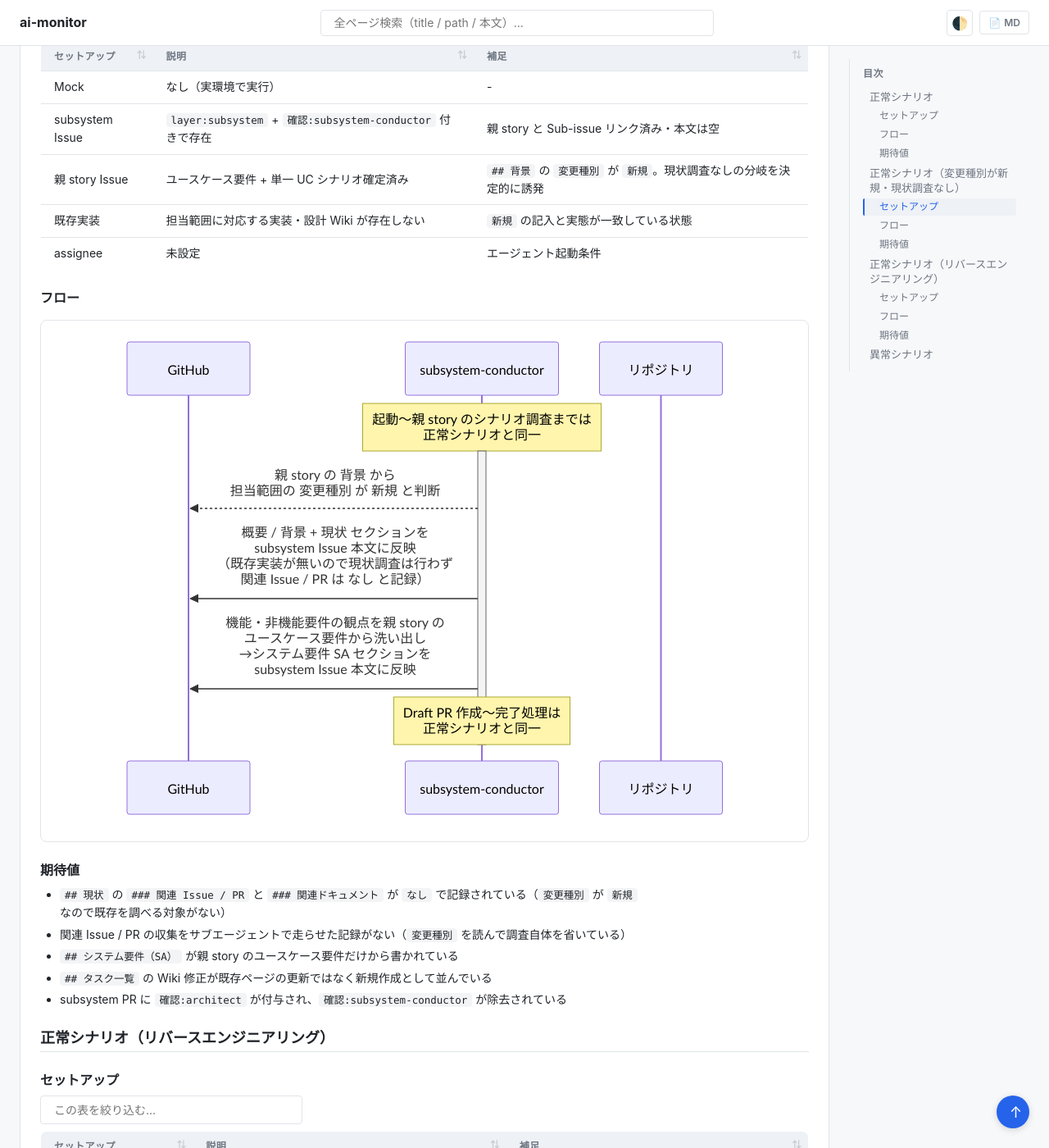
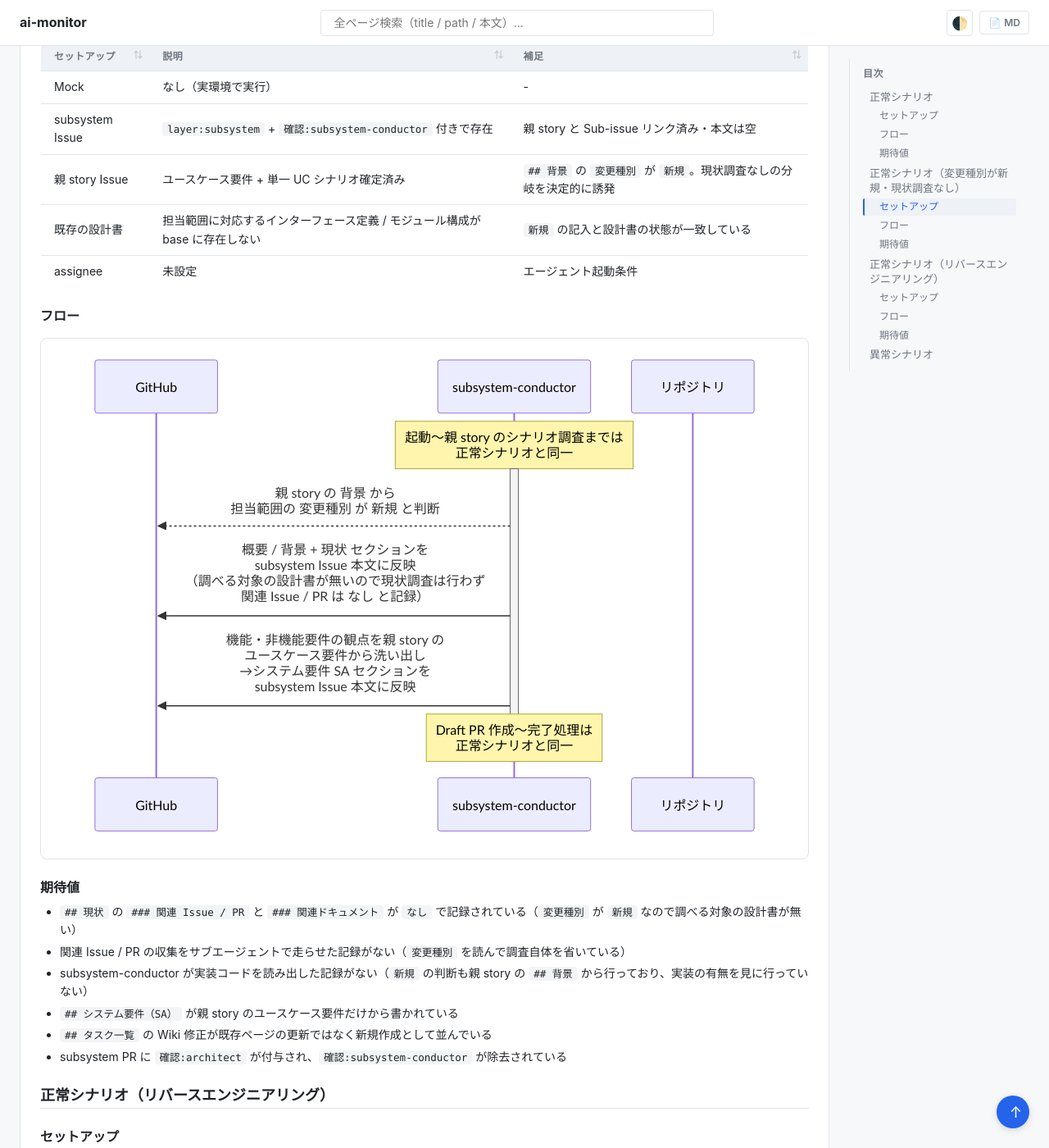
Before and after one commit to shuhei1101/ai-monitor, a Jekyll site: the page built from docs/wiki/設計図/シナリオ/単一ユースケース/subsystem要件確定.md, in a window 1280 px wide and 1400 px high, scrolled down 2199 px. Shown: the whole window at 82% size. Built offline with Jekyll 4.4.1, drawn with Linux system fonts in a browser that asks for light colours; our own code applies the rules of GitHub Pages for plain Markdown files.

Commit message:
参照側の調査対象を設計書に限定する表現へ修正

```diff
--- a/docs/wiki/設計図/シナリオ/単一ユースケース/subsystem要件確定.md
+++ b/docs/wiki/設計図/シナリオ/単一ユースケース/subsystem要件確定.md
@@ -100,7 +100,7 @@
 | Mock | なし（実環境で実行） | - |
 | subsystem Issue | `layer:subsystem` + `確認:subsystem-conductor` 付きで存在 | 親 story と Sub-issue リンク済み・本文は空 |
 | 親 story Issue | ユースケース要件 + 単一 UC シナリオ確定済み | `## 背景` の `変更種別` が `新規`。現状調査なしの分岐を決定的に誘発 |
-| 既存実装 | 担当範囲に対応する実装・設計 Wiki が存在しない | `新規` の記入と実態が一致している状態 |
+| 既存の設計書 | 担当範囲に対応するインターフェース定義 / モジュール構成が base に存在しない | `新規` の記入と設計書の状態が一致している |
 | assignee | 未設定 | エージェント起動条件 |
 
 ### フロー
@@ -114,7 +114,7 @@
   Note over MON: 起動〜親 story のシナリオ調査までは<br>正常シナリオと同一
   activate MON
   MON-->>GH: 親 story の 背景 から<br>担当範囲の 変更種別 が 新規 と判断
-  MON->>GH: 概要 / 背景 + 現状 セクションを<br>subsystem Issue 本文に反映<br>（既存実装が無いので現状調査は行わず<br>関連 Issue / PR は なし と記録）
+  MON->>GH: 概要 / 背景 + 現状 セクションを<br>subsystem Issue 本文に反映<br>（調べる対象の設計書が無いので現状調査は行わず<br>関連 Issue / PR は なし と記録）
   MON->>GH: 機能・非機能要件の観点を親 story の<br>ユースケース要件から洗い出し<br>→システム要件 SA セクションを<br>subsystem Issue 本文に反映
   Note over MON: Draft PR 作成〜完了処理は<br>正常シナリオと同一
   deactivate MON
@@ -122,8 +122,9 @@
 
 ### 期待値
 
-- `## 現状` の `### 関連 Issue / PR` と `### 関連ドキュメント` が `なし` で記録されている（`変更種別` が `新規` なので既存を調べる対象がない）
+- `## 現状` の `### 関連 Issue / PR` と `### 関連ドキュメント` が `なし` で記録されている（`変更種別` が `新規` なので調べる対象の設計書が無い）
 - 関連 Issue / PR の収集をサブエージェントで走らせた記録がない（`変更種別` を読んで調査自体を省いている）
+- subsystem-conductor が実装コードを読み出した記録がない（`新規` の判断も親 story の `## 背景` から行っており、実装の有無を見に行っていない）
 - `## システム要件（SA）` が親 story のユースケース要件だけから書かれている
 - `## タスク一覧` の Wiki 修正が既存ページの更新ではなく新規作成として並んでいる
 - subsystem PR に `確認:architect` が付与され、`確認:subsystem-conductor` が除去されている
```
Also changed, not shown: docs/wiki/設計図/シナリオ/単一ユースケース/epic要件確定.md (+1 -1 lines), docs/wiki/設計図/シナリオ/単一ユースケース/story要件確定.md (+2 -2 lines).
